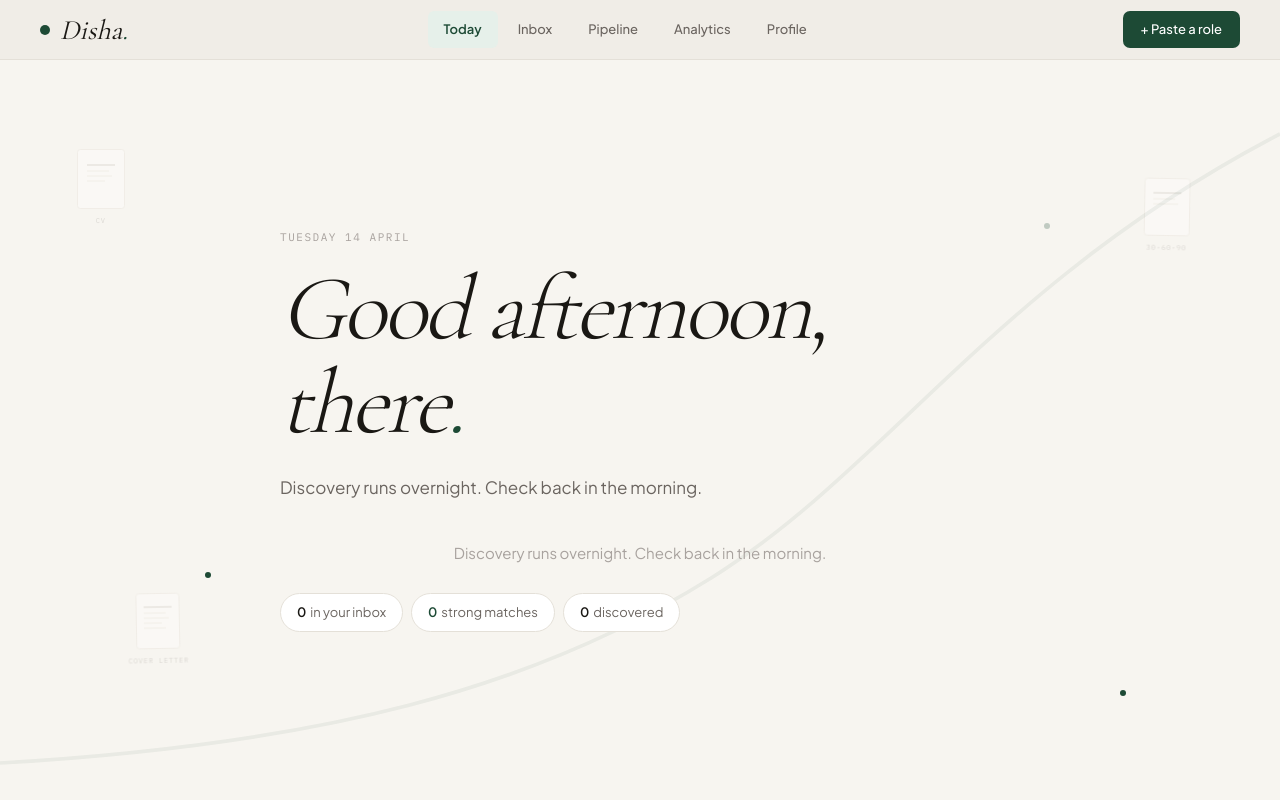
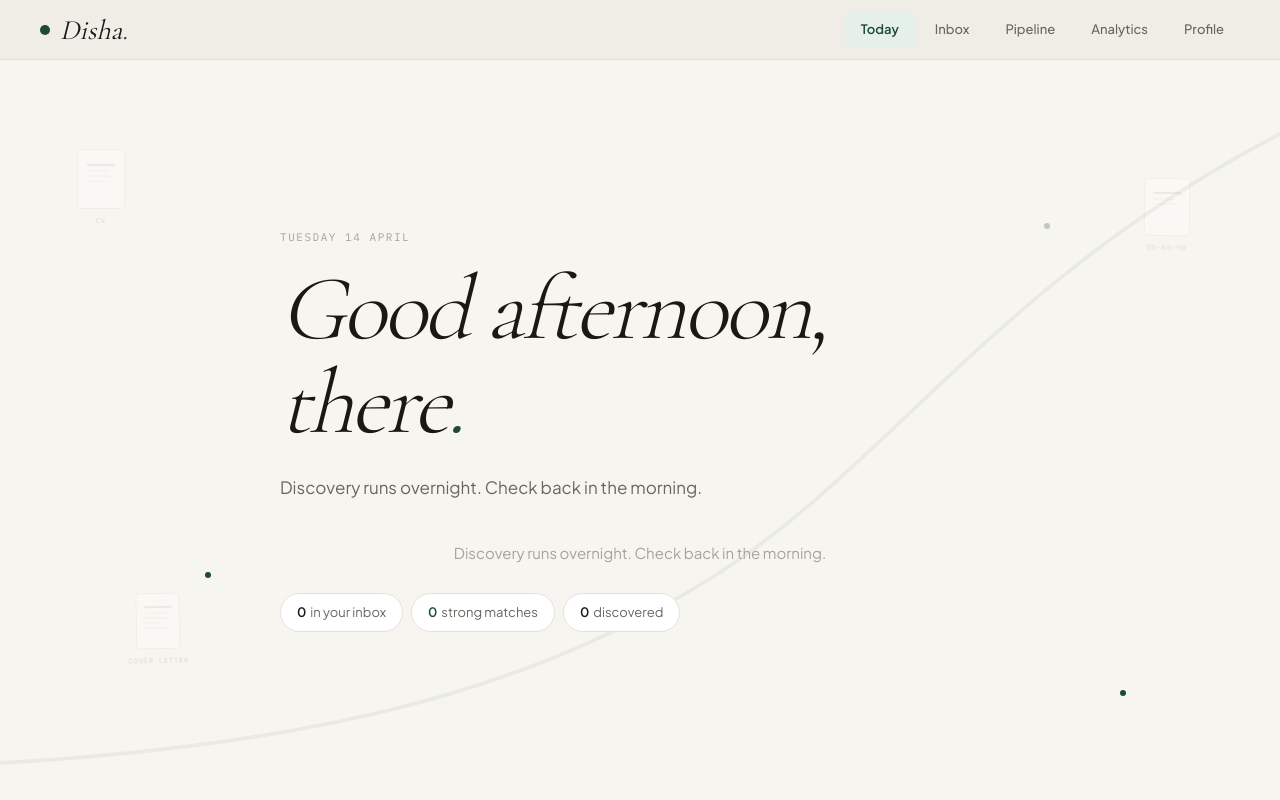
Before and after one commit to avirup2008/ai-job-search, a Next.js app: page / in a window 1280 px wide. Built offline with nearby package versions, Linux system fonts and the light colour scheme; no server answers; the database is empty.

Commit message:
fix: hide paste-a-role button until Phase 10

```diff
--- a/src/components/app-shell/TopBar.tsx
+++ b/src/components/app-shell/TopBar.tsx
@@ -38,7 +38,7 @@ export function TopBar() {
           );
         })}
       </nav>
-      <button className="topbar-paste" disabled title="Coming soon — paste a LinkedIn URL or JD to score it">+ Paste a role</button>
+      {/* Paste-a-role button — hidden until Phase 10 implementation */}
     </header>
   );
 }
```
